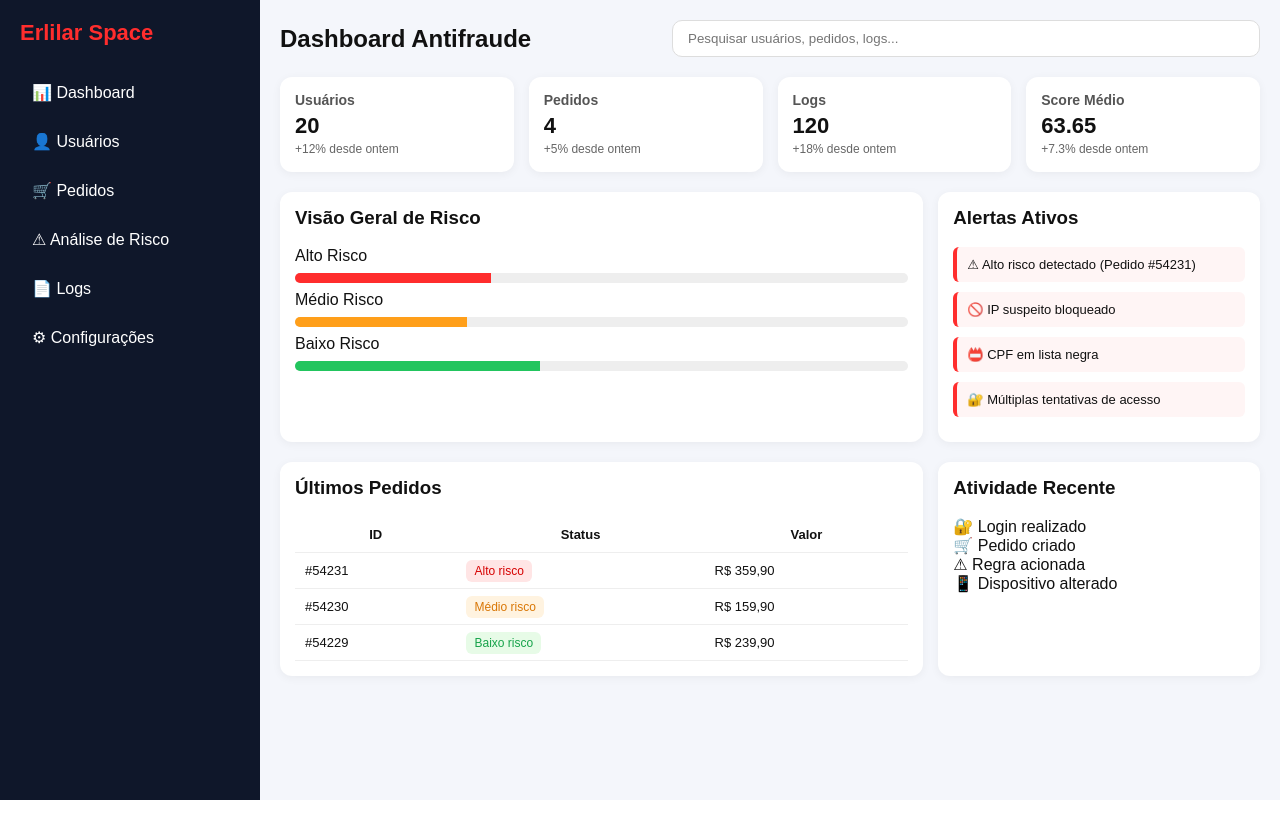
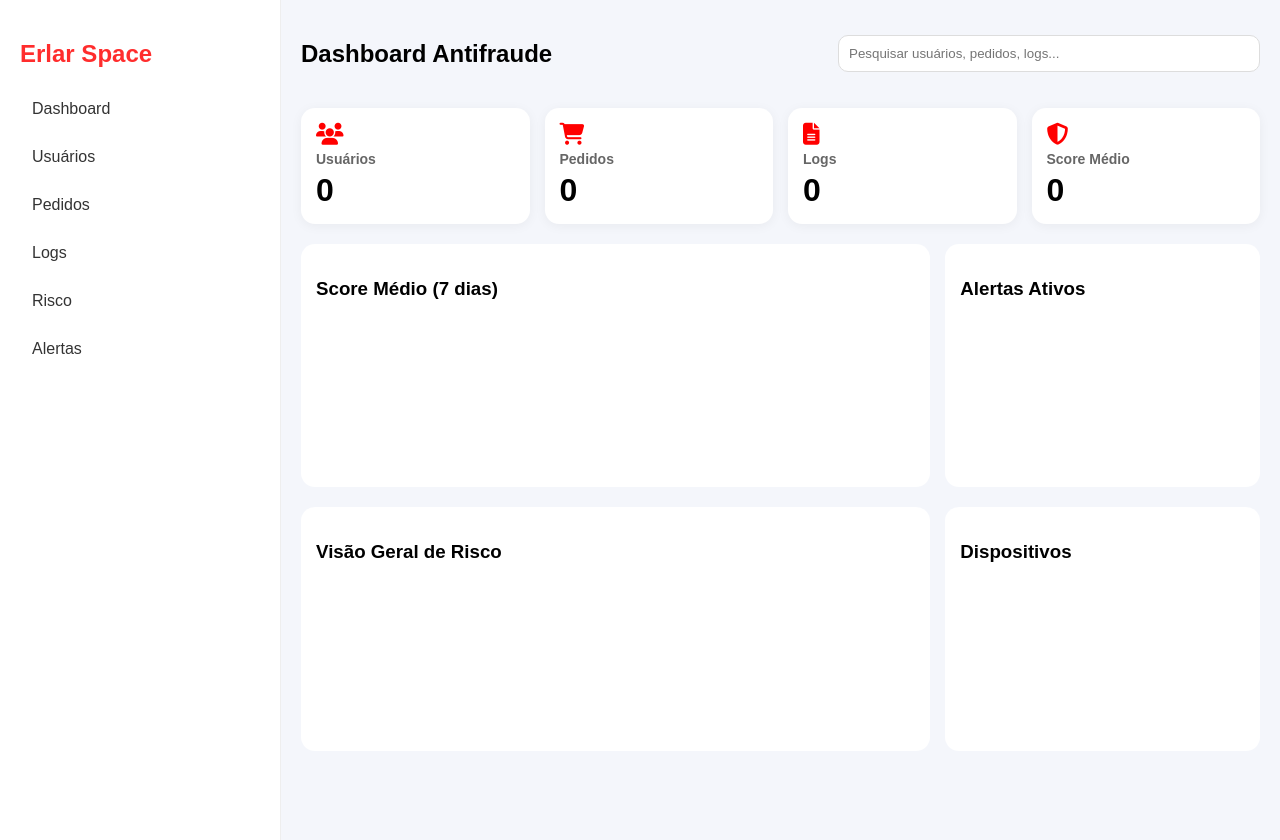
Before and after one commit to higoreirilar/EirilarShield, a Flask app: template templates/dashboard.html in a window 1280 px wide. Before the commit the page ends 800 px from the top, so only its background shows below. Run offline with Flask 3, Linux system fonts and the light colour scheme; the template is opened without the code that fills it, so the values that code supplies are empty; a map, chart or similar area stays blank; some libraries are stand-ins or nearby versions.

Commit message:
Update dashboard.html

```diff
--- a/templates/dashboard.html
+++ b/templates/dashboard.html
@@ -2,299 +2,300 @@
 <html lang="pt-br">
 <head>
 <meta charset="UTF-8">
-<meta name="viewport" content="width=device-width, initial-scale=1.0">
-<title>Dashboard Antifraude</title>
+<title>Dashboard Antifraude PRO</title>
+
+<script src="https://cdn.jsdelivr.net/npm/chart.js"></script>
+<script src="https://kit.fontawesome.com/2c36e9b7b1.js"></script>
 
 <style>
-*{
-  margin:0;
-  padding:0;
-  box-sizing:border-box;
-  font-family:Arial, sans-serif;
-}
-
-body{
-  background:#f4f6fb;
-  display:flex;
-  min-height:100vh;
-  color:#111;
+body {
+    margin: 0;
+    font-family: Arial;
+    background: #f4f6fb;
+    display: flex;
 }
 
 /* SIDEBAR */
-.sidebar{
-  width:260px;
-  background:#0f172a;
-  color:#fff;
-  padding:20px;
+.sidebar {
+    width: 240px;
+    background: #fff;
+    height: 100vh;
+    padding: 20px;
+    border-right: 1px solid #eee;
 }
 
-.logo{
-  font-size:22px;
-  font-weight:bold;
-  color:#ff2d2d;
-  margin-bottom:25px;
+.sidebar h2 {
+    color: #ff2d2d;
 }
 
-.menu li{
-  list-style:none;
-  padding:12px;
-  margin:6px 0;
-  border-radius:8px;
-  cursor:pointer;
-  transition:0.3s;
+.sidebar a {
+    display: block;
+    padding: 12px;
+    margin: 6px 0;
+    text-decoration: none;
+    color: #333;
+    border-radius: 8px;
 }
 
-.menu li:hover{
-  background:#1e293b;
+.sidebar a:hover {
+    background: #f2f2f2;
 }
 
 /* MAIN */
-.main{
-  flex:1;
-  padding:20px;
+.main {
+    flex: 1;
+    padding: 20px;
 }
 
 /* TOP */
-.topbar{
-  display:flex;
-  justify-content:space-between;
-  align-items:center;
-  margin-bottom:20px;
+.top {
+    display: flex;
+    justify-content: space-between;
+    align-items: center;
 }
 
-.search{
-  width:60%;
-  padding:10px 15px;
-  border-radius:10px;
-  border:1px solid #ddd;
-  outline:none;
+.search {
+    width: 400px;
+    padding: 10px;
+    border-radius: 10px;
+    border: 1px solid #ddd;
 }
 
 /* CARDS */
-.cards{
-  display:grid;
-  grid-template-columns:repeat(4,1fr);
-  gap:15px;
-  margin-bottom:20px;
+.cards {
+    display: grid;
+    grid-template-columns: repeat(4, 1fr);
+    gap: 15px;
+    margin-top: 20px;
 }
 
-.card{
-  background:#fff;
-  padding:15px;
-  border-radius:12px;
-  box-shadow:0 2px 10px rgba(0,0,0,0.05);
+.card {
+    background: #fff;
+    padding: 15px;
+    border-radius: 14px;
+    box-shadow: 0 2px 12px rgba(0,0,0,0.05);
 }
 
-.card h3{
-  font-size:14px;
-  color:#555;
+.card i {
+    font-size: 22px;
+    color: red;
 }
 
-.card b{
-  font-size:22px;
-  display:block;
-  margin-top:5px;
-  color:#111;
+.card h3 {
+    margin: 5px 0;
+    font-size: 14px;
+    color: #666;
+}
+
+.card h1 {
+    margin: 0;
 }
 
 /* GRID */
-.grid{
-  display:grid;
-  grid-template-columns:2fr 1fr;
-  gap:15px;
-  margin-bottom:20px;
+.grid {
+    display: grid;
+    grid-template-columns: 2fr 1fr;
+    gap: 15px;
+    margin-top: 20px;
 }
 
-.box{
-  background:#fff;
-  padding:15px;
-  border-radius:12px;
-  box-shadow:0 2px 10px rgba(0,0,0,0.05);
+.box {
+    background: #fff;
+    padding: 15px;
+    border-radius: 14px;
 }
 
-/* RISK BAR */
-.bar{
-  height:10px;
-  background:#eee;
-  border-radius:20px;
-  overflow:hidden;
-  margin:8px 0;
+/* ALERTAS */
+.alert {
+    padding: 10px;
+    border-left: 4px solid red;
+    margin-bottom: 10px;
+    background: #fff;
+    font-size: 14px;
 }
 
-.fill-red{width:32%;background:#ff2d2d;height:100%;}
-.fill-orange{width:28%;background:#ff9f1a;height:100%;}
-.fill-green{width:40%;background:#22c55e;height:100%;}
-
-/* ALERTS */
-.alert{
-  padding:10px;
-  border-left:4px solid #ff2d2d;
-  background:#fff5f5;
-  margin-bottom:10px;
-  border-radius:6px;
-  font-size:13px;
+/* RISCO */
+.risco {
+    display: flex;
+    justify-content: space-between;
 }
 
-/* TABLE */
-table{
-  width:100%;
-  border-collapse:collapse;
-}
+.badge-red { color: red; }
+.badge-orange { color: orange; }
+.badge-green { color: green; }
 
-td,th{
-  padding:10px;
-  border-bottom:1px solid #eee;
-  font-size:13px;
-}
-
-.badge{
-  padding:4px 8px;
-  border-radius:6px;
-  font-size:12px;
-}
-
-.red{background:#ffe5e5;color:#d60000;}
-.orange{background:#fff3e0;color:#d97706;}
-.green{background:#e7fbe7;color:#16a34a;}
-
-/* FOOT */
-.small{
-  font-size:12px;
-  color:#666;
+canvas {
+    max-width: 100%;
 }
 </style>
-
 </head>
 
 <body>
 
 <!-- SIDEBAR -->
 <div class="sidebar">
-  <div class="logo">Erlilar Space</div>
-  <ul class="menu">
-    <li>📊 Dashboard</li>
-    <li>👤 Usuários</li>
-    <li>🛒 Pedidos</li>
-    <li>⚠ Análise de Risco</li>
-    <li>📄 Logs</li>
-    <li>⚙ Configurações</li>
-  </ul>
+    <h2>Erlar Space</h2>
+    <a href="#">Dashboard</a>
+    <a href="#">Usuários</a>
+    <a href="#">Pedidos</a>
+    <a href="#">Logs</a>
+    <a href="#">Risco</a>
+    <a href="#">Alertas</a>
 </div>
 
 <!-- MAIN -->
 <div class="main">
 
 <!-- TOP -->
-  <div class="topbar">
+<div class="top">
     <h2>Dashboard Antifraude</h2>
     <input class="search" placeholder="Pesquisar usuários, pedidos, logs...">
 </div>
 
 <!-- CARDS -->
 <div class="cards">
+
 <div class="card">
+<i class="fas fa-users"></i>
 <h3>Usuários</h3>
-      <b>20</b>
-      <span class="small">+12% desde ontem</span>
+<h1 id="usuarios">0</h1>
 </div>
 
 <div class="card">
+<i class="fas fa-shopping-cart"></i>
 <h3>Pedidos</h3>
-      <b>4</b>
-      <span class="small">+5% desde ontem</span>
+<h1 id="pedidos">0</h1>
 </div>
 
 <div class="card">
+<i class="fas fa-file-alt"></i>
 <h3>Logs</h3>
-      <b>120</b>
-      <span class="small">+18% desde ontem</span>
+<h1 id="logs">0</h1>
 </div>
 
 <div class="card">
+<i class="fas fa-shield-alt"></i>
 <h3>Score Médio</h3>
-      <b>63.65</b>
-      <span class="small">+7.3% desde ontem</span>
-    </div>
+<h1 id="score">0</h1>
 </div>
 
-  <!-- GRID 1 -->
+</div>
+
+<!-- GRID -->
+<div class="grid">
+
+<!-- GRAFICO -->
+<div class="box">
+<h3>Score Médio (7 dias)</h3>
+<canvas id="chart"></canvas>
+</div>
+
+<!-- ALERTAS -->
+<div class="box">
+<h3>Alertas Ativos</h3>
+<div id="alertas"></div>
+</div>
+
+</div>
+
+<!-- RISCO -->
 <div class="grid">
 
 <div class="box">
 <h3>Visão Geral de Risco</h3>
-      <br>
-
-      <p>Alto Risco</p>
-      <div class="bar"><div class="fill-red"></div></div>
-
-      <p>Médio Risco</p>
-      <div class="bar"><div class="fill-orange"></div></div>
-
-      <p>Baixo Risco</p>
-      <div class="bar"><div class="fill-green"></div></div>
+<canvas id="donut"></canvas>
 </div>
 
 <div class="box">
-      <h3>Alertas Ativos</h3>
-      <br>
-
-      <div class="alert">⚠ Alto risco detectado (Pedido #54231)</div>
-      <div class="alert">🚫 IP suspeito bloqueado</div>
-      <div class="alert">📛 CPF em lista negra</div>
-      <div class="alert">🔐 Múltiplas tentativas de acesso</div>
-
-    </div>
-
-  </div>
-
-  <!-- GRID 2 -->
-  <div class="grid">
-
-    <div class="box">
-      <h3>Últimos Pedidos</h3>
-      <br>
-
-      <table>
-        <tr>
-          <th>ID</th>
-          <th>Status</th>
-          <th>Valor</th>
-        </tr>
-
-        <tr>
-          <td>#54231</td>
-          <td><span class="badge red">Alto risco</span></td>
-          <td>R$ 359,90</td>
-        </tr>
-
-        <tr>
-          <td>#54230</td>
-          <td><span class="badge orange">Médio risco</span></td>
-          <td>R$ 159,90</td>
-        </tr>
-
-        <tr>
-          <td>#54229</td>
-          <td><span class="badge green">Baixo risco</span></td>
-          <td>R$ 239,90</td>
-        </tr>
-      </table>
-    </div>
-
-    <div class="box">
-      <h3>Atividade Recente</h3>
-      <br>
-
-      <p>🔐 Login realizado</p>
-      <p>🛒 Pedido criado</p>
-      <p>⚠ Regra acionada</p>
-      <p>📱 Dispositivo alterado</p>
-
+<h3>Dispositivos</h3>
+<canvas id="devices"></canvas>
 </div>
 
 </div>
 
 </div>
 
+<script>
+
+/* ================= API ================= */
+
+async function loadStats(){
+    let r = await fetch("/api/dashboard/stats");
+    let d = await r.json();
+
+    usuarios.innerText = d.usuarios;
+    pedidos.innerText = d.pedidos;
+    logs.innerText = d.logs;
+    score.innerText = d.score_medio;
+}
+
+async function loadAlertas(){
+    let r = await fetch("/api/alertas");
+    let d = await r.json();
+
+    let box = document.getElementById("alertas");
+    box.innerHTML = "";
+
+    d.forEach(a=>{
+        box.innerHTML += `
+        <div class="alert">
+        <b>${a.titulo}</b><br>
+        ${a.mensagem}
+        </div>`;
+    });
+}
+
+async function loadCharts(){
+
+    let r = await fetch("/api/dashboard/score7dias");
+    let d = await r.json();
+
+    new Chart(document.getElementById("chart"),{
+        type:"line",
+        data:{
+            labels:d.labels,
+            datasets:[{
+                data:d.values,
+                borderColor:"red",
+                fill:true
+            }]
+        }
+    });
+
+    new Chart(document.getElementById("donut"),{
+        type:"doughnut",
+        data:{
+            labels:["Alto","Médio","Baixo"],
+            datasets:[{
+                data:[32,28,40],
+                backgroundColor:["red","orange","green"]
+            }]
+        }
+    });
+
+    new Chart(document.getElementById("devices"),{
+        type:"doughnut",
+        data:{
+            labels:["Mobile","Desktop","Tablet"],
+            datasets:[{
+                data:[62,28,10],
+                backgroundColor:["#ff2d2d","#444","#999"]
+            }]
+        }
+    });
+
+}
+
+/* INIT */
+loadStats();
+loadAlertas();
+loadCharts();
+
+/* AUTO UPDATE */
+setInterval(loadStats,5000);
+setInterval(loadAlertas,5000);
+
+</script>
+
 </body>
 </html>
```
Lines whose indentation alone changed are shown as unchanged.
